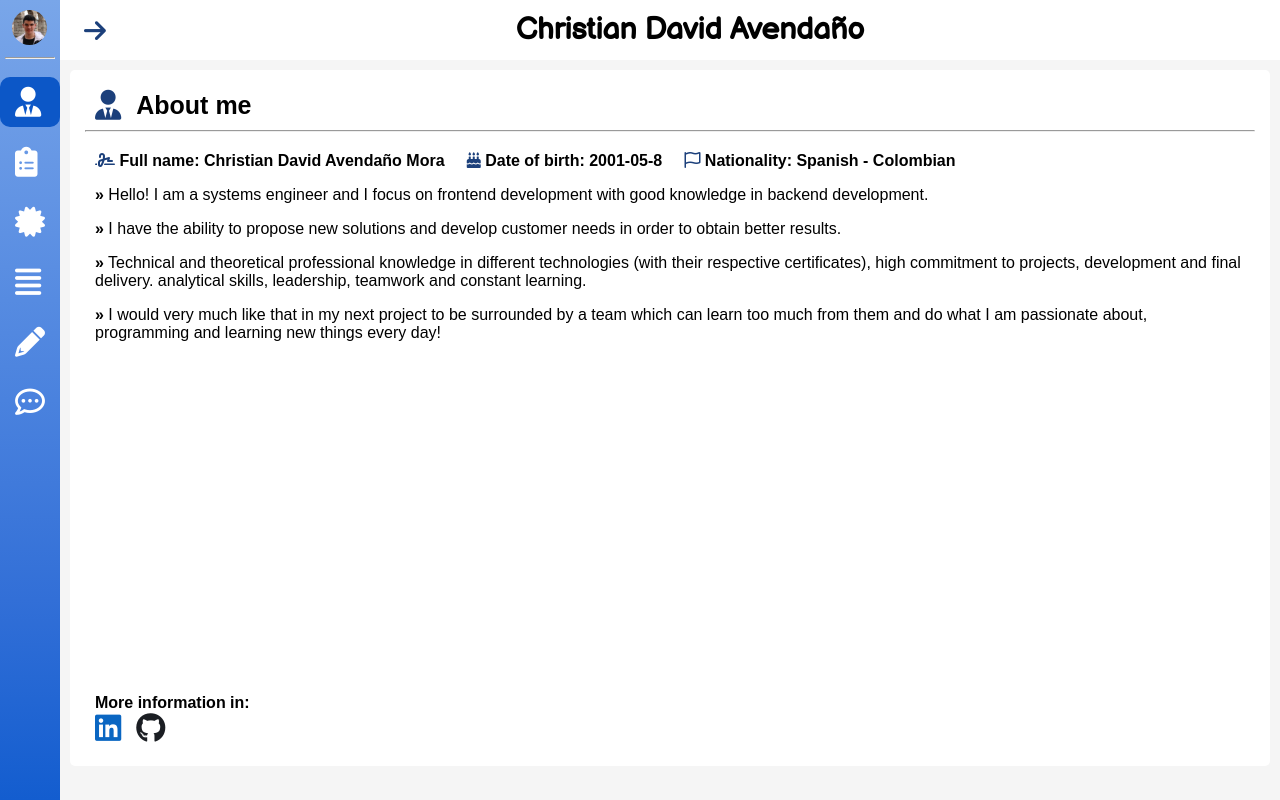
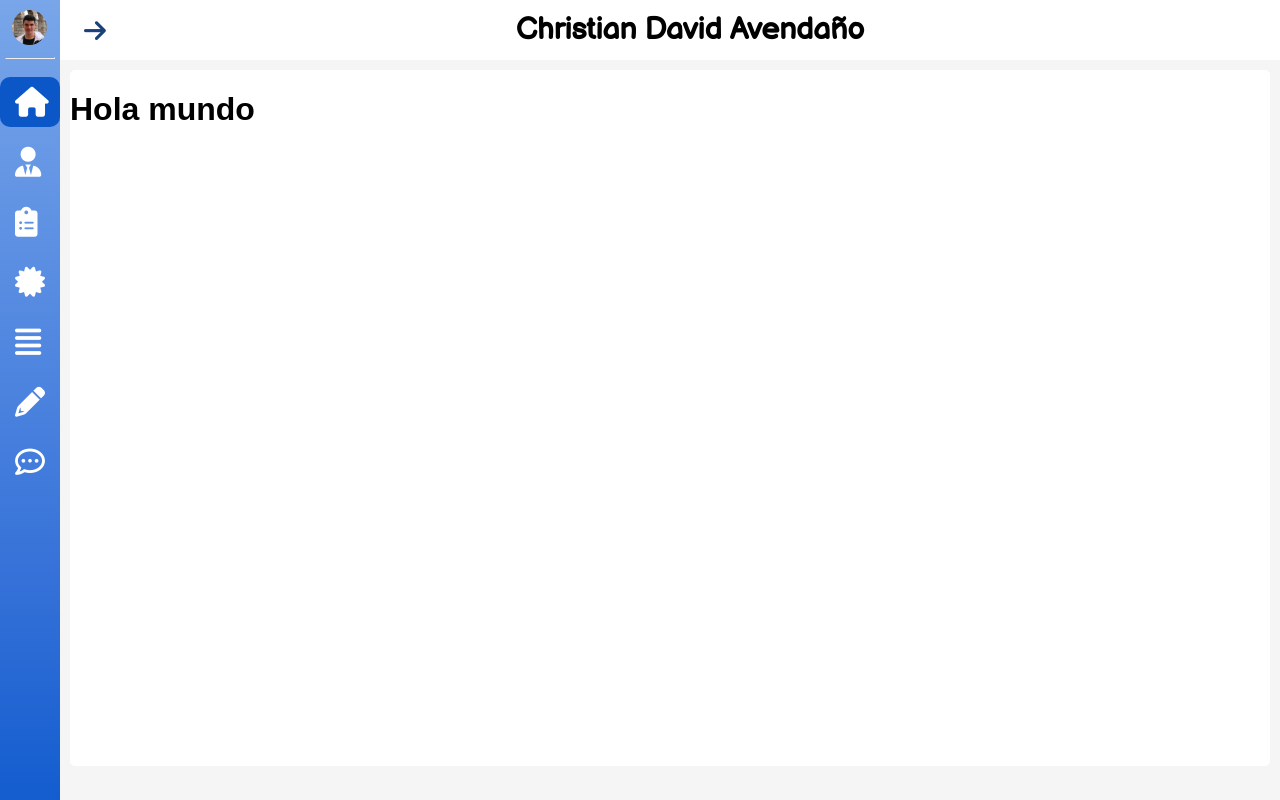
Before and after one commit to ChristianAven/my_web_site, a React (Create React App) app: page / in a window 1280 px wide. Built offline with nearby package versions, Linux system fonts and the light colour scheme; a web font is replaced by a local one.

Commit message:
New screen and new route

```diff
--- a/src/components/header/Header.js
+++ b/src/components/header/Header.js
@@ -28,7 +28,8 @@ const Header = ({children}) => {
 
             <hr className='hr_header' />
 
-            <MenuLink Parameter='/'             title='About me'             icon='fas fa-user-tie'       menuOpen={navMenuOpen} />
+            <MenuLink Parameter='/'             title='Home'                 icon='fas fa-home'           menuOpen={navMenuOpen} />
+            <MenuLink Parameter='/about'        title='About me'             icon='fas fa-user-tie'       menuOpen={navMenuOpen} />
             <MenuLink Parameter='/projects'     title='My projects'          icon='fas fa-clipboard-list' menuOpen={navMenuOpen} />
             <MenuLink Parameter='/certificates' title='My certificates'      icon='fas fa-certificate'    menuOpen={navMenuOpen} />
             <MenuLink Parameter='/resume'       title='My resume'            icon='fas fa-align-justify'  menuOpen={navMenuOpen} />
--- a/src/router/AppRouter.js
+++ b/src/router/AppRouter.js
@@ -6,11 +6,12 @@ import {
 } from "react-router-dom";
 import Header from "../components/header/Header";
 import CertificatesScreen from "../screens/certificatesScreen/CertificatesScreen";
-import HomeScreen from "../screens/HomeScreen/HomeScreen";
+import AboutScreen from "../screens/AboutScreen/AboutScreen";
 import NowScreen from "../screens/nowScreen/NowScreen";
 import ProjectsScreen from "../screens/projectsScreen/ProjectsScreen";
 import ResumeScreen from "../screens/resumeScreen/ResumeScreen";
 import TalkScreen from "../screens/talkScreen/TalkScreen";
+import HomeScreen from "../screens/homeScreen/HomeScreen";
 
 const AppRouter = () => {
 
@@ -20,6 +21,9 @@ const AppRouter = () => {
       <Header>
 
         <Switch>
+          <Route path="/about">
+            <AboutScreen />
+          </Route>
           <Route path="/certificates">
             <CertificatesScreen />
           </Route>
--- /dev/null
+++ b/src/screens/AboutScreen/AboutScreen.js
@@ -0,0 +1,41 @@
+import React from 'react'
+import CardHeader from '../../components/cardHeader/CardHeader'
+import 'animate.css';
+import './aboutScreen.css'
+
+const HomeScreen = () => {
+    return (
+        <div className='animate__animated animate__zoomIn card'>
+
+            <CardHeader icon='fas fa-user-tie' title='About me'/>
+
+            <div className='card_body'>
+                <div>
+                    <div className='header_cardBody'>
+                        <div>
+                            <h4 translate="no"><i className="fas fa-signature header_cardBody_icon"></i> Full name: Christian David Avendaño Mora</h4>
+                        </div>
+                        <div>
+                            <h4>&nbsp;&nbsp;&nbsp;&nbsp; <i className="fas fa-birthday-cake header_cardBody_icon"></i> Date of birth: 2001-05-8</h4>
+                        </div>
+                        <div>
+                            <h4>&nbsp;&nbsp;&nbsp;&nbsp; <i className="far fa-flag header_cardBody_icon"></i> Nationality: Spanish - Colombian</h4>
+                        </div>
+                    </div>
+                    <p><strong>»</strong> Hello! I am a systems engineer and I focus on frontend development with good knowledge in backend development.</p>
+                    <p><strong>»</strong> I have the ability to propose new solutions and develop customer needs in order to obtain better results.</p>
+                    <p><strong>»</strong> Technical and theoretical professional knowledge in different technologies (with their respective certificates), high commitment to projects, development and final delivery. analytical skills, leadership, teamwork and constant learning.</p>
+                    <p><strong>»</strong> I would very much like that in my next project to be surrounded by a team which can learn too much from them and do what I am passionate about, programming and learning new things every day!</p>
+                </div>
+                <div className='contact_linkedin'>
+                    <h4>More information in:</h4>
+                    <a className='link_linkedin' href='https://www.linkedin.com/in/chris-aven/' target='_blank' rel="noreferrer"  ><i className="fab fa-linkedin"></i></a>
+                    <a className='link_github' href='https://github.com/ChristianAven' target='_blank' rel="noreferrer" ><i className="fab fa-github"></i></a>
+                </div>
+
+            </div>
+        </div>
+    )
+}
+
+export default HomeScreen
--- a/src/screens/HomeScreen/HomeScreen.js
+++ b/src/screens/HomeScreen/HomeScreen.js
@@ -1,39 +1,9 @@
 import React from 'react'
-import CardHeader from '../../components/cardHeader/CardHeader'
-import 'animate.css';
-import './homeScreen.css'
 
 const HomeScreen = () => {
     return (
-        <div className='animate__animated animate__zoomIn card'>
-
-            <CardHeader icon='fas fa-user-tie' title='About me'/>
-
-            <div className='card_body'>
-                <div>
-                    <div className='header_cardBody'>
-                        <div>
-                            <h4 translate="no"><i className="fas fa-signature header_cardBody_icon"></i> Full name: Christian David Avendaño Mora</h4>
-                        </div>
-                        <div>
-                            <h4>&nbsp;&nbsp;&nbsp;&nbsp; <i className="fas fa-birthday-cake header_cardBody_icon"></i> Date of birth: 2001-05-8</h4>
-                        </div>
-                        <div>
-                            <h4>&nbsp;&nbsp;&nbsp;&nbsp; <i className="far fa-flag header_cardBody_icon"></i> Nationality: Spanish - Colombian</h4>
-                        </div>
-                    </div>
-                    <p><strong>»</strong> Hello! I am a systems engineer and I focus on frontend development with good knowledge in backend development.</p>
-                    <p><strong>»</strong> I have the ability to propose new solutions and develop customer needs in order to obtain better results.</p>
-                    <p><strong>»</strong> Technical and theoretical professional knowledge in different technologies (with their respective certificates), high commitment to projects, development and final delivery. analytical skills, leadership, teamwork and constant learning.</p>
-                    <p><strong>»</strong> I would very much like that in my next project to be surrounded by a team which can learn too much from them and do what I am passionate about, programming and learning new things every day!</p>
-                </div>
-                <div className='contact_linkedin'>
-                    <h4>More information in:</h4>
-                    <a className='link_linkedin' href='https://www.linkedin.com/in/chris-aven/' target='_blank' rel="noreferrer"  ><i className="fab fa-linkedin"></i></a>
-                    <a className='link_github' href='https://github.com/ChristianAven' target='_blank' rel="noreferrer" ><i className="fab fa-github"></i></a>
-                </div>
-
-            </div>
+        <div className='card'>
+            <h1>Hola mundo</h1>
         </div>
     )
 }
```
Also changed, not shown: src/assets/imgFondo.jpg (added), src/screens/AboutScreen/aboutScreen.css (renamed from src/screens/HomeScreen/homeScreen.css).
